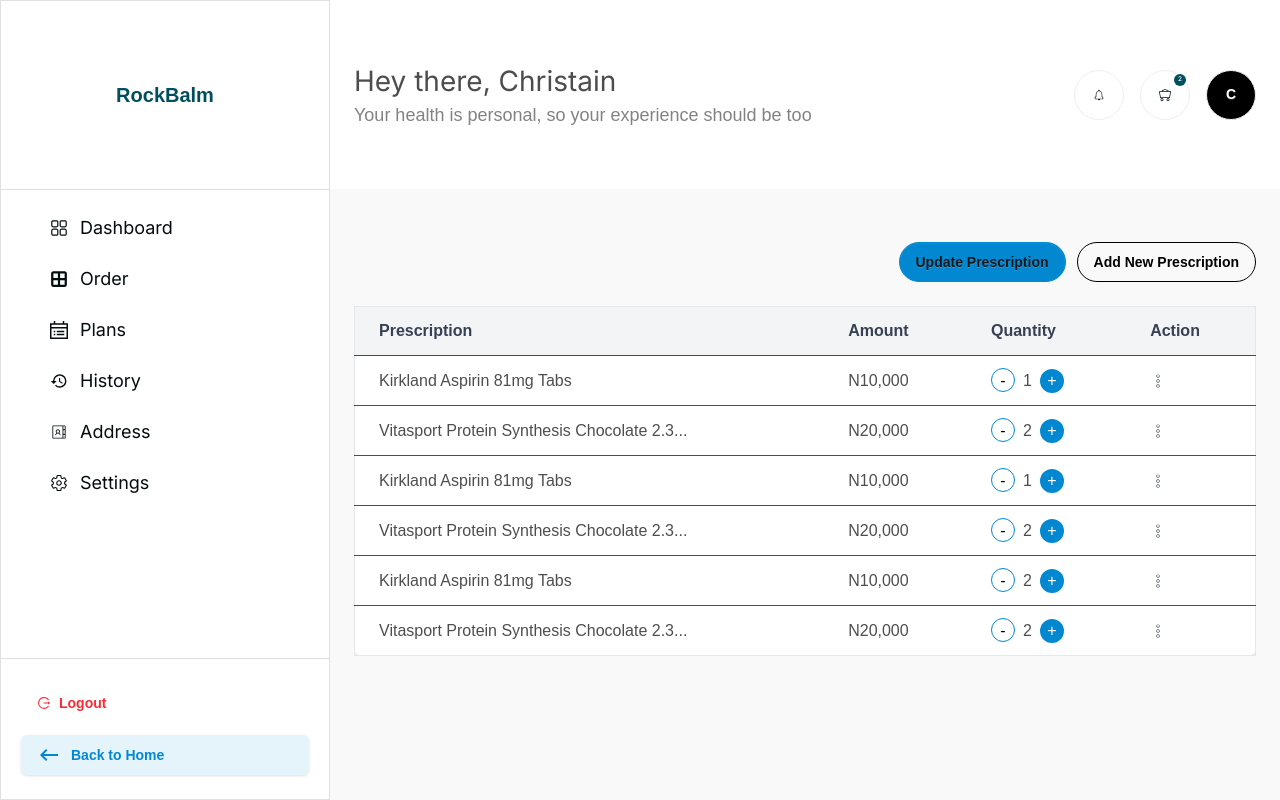
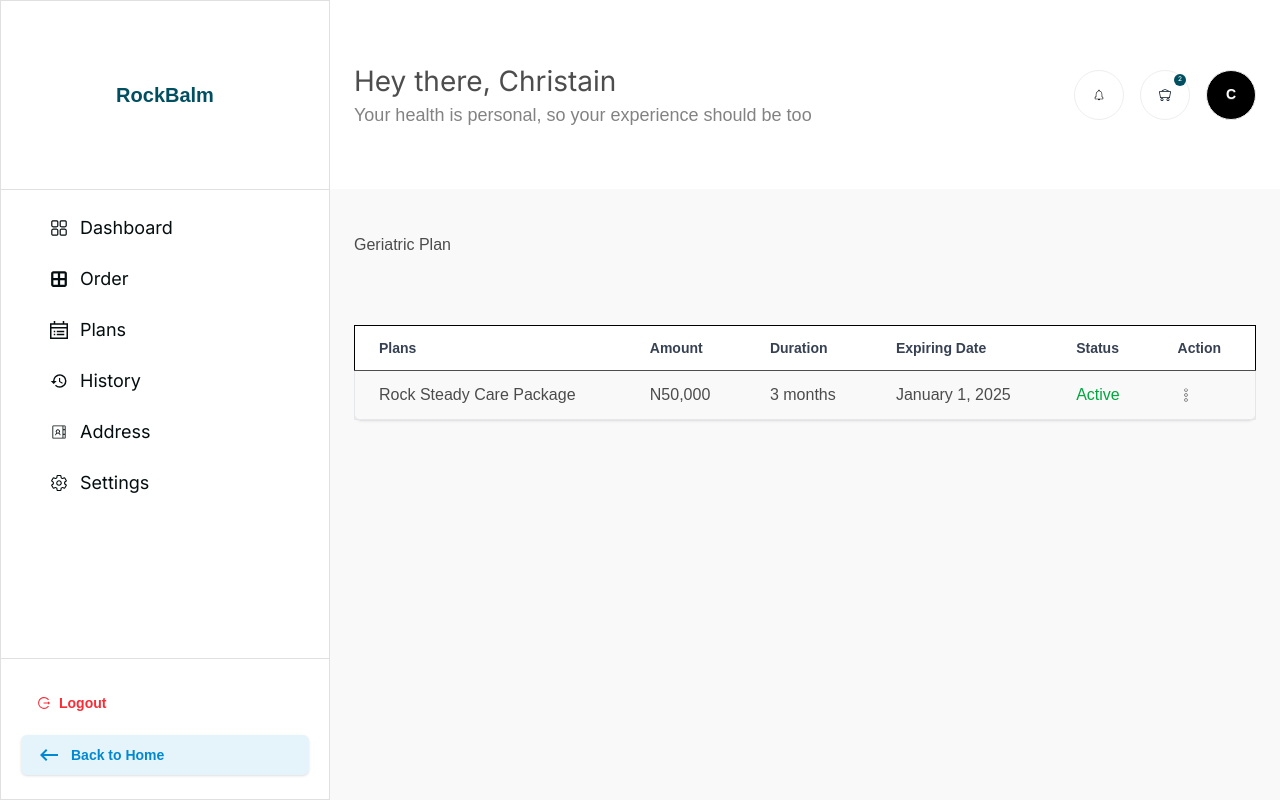
Before and after one commit to kentworld08/RockBalm, a Next.js app: page /Dashboard in a window 1280 px wide. Built offline with nearby package versions, Linux system fonts and the light colour scheme.

Commit message:
feat(Home): add Plans

```diff
--- a/app/Dashboard/page.tsx
+++ b/app/Dashboard/page.tsx
@@ -4,11 +4,12 @@ import AddPrescription from "@/components/Dashboard/AddPrescription";
 import DashboardNav from "@/components/Dashboard/DashBoardNavbar";
 import { LastOder } from "@/components/Dashboard/latestOrder";
 import Order from "@/components/Dashboard/Order";
+import Plans from "@/components/Dashboard/Plans";
 import DashboardSidebar from "@/components/Dashboard/Sidebar";
 import { useState } from "react";
 
 const DashboardPage = () => {
-  const [isActive, setisActive] = useState<string>("order");
+  const [isActive, setisActive] = useState<string>("plans");
   const [addPrescription, setAddPrescription] = useState<boolean>(false);
 
   console.log(isActive);
@@ -26,6 +27,7 @@ const DashboardPage = () => {
           {isActive === "order" && (
             <Order setaddprescription={setAddPrescription} />
           )}
+          {isActive === "plans" && <Plans />}
         </div>
       </div>
       {addPrescription && (
--- a/app/LayoutClient.tsx
+++ b/app/LayoutClient.tsx
@@ -12,7 +12,7 @@ export default function LayoutClient({
   const pathname = usePathname();
 
   // Only show Navbar and Footer on the home page
-  const showLayout = pathname === "/";
+  const showLayout = pathname !== "/Dashboard";
 
   return (
     <>
--- /dev/null
+++ b/app/Plans/page.tsx
@@ -0,0 +1,12 @@
+import GeriatricCarePlans from "@/components/Plans/GeriatricCarePlans";
+import React from "react";
+
+const PlansPage = () => {
+  return (
+    <main className="bg-white py-[130px] flex flex-col justify-center items-center w-full text-center">
+      <GeriatricCarePlans />
+    </main>
+  );
+};
+
+export default PlansPage;
--- /dev/null
+++ b/components/Dashboard/Plans.tsx
@@ -0,0 +1,76 @@
+"use client";
+
+import { useState } from "react";
+import { CiMenuKebab } from "react-icons/ci";
+
+const orders = [
+  {
+    plans: "Rock Steady Care Package",
+    amount: "N50,000",
+    duration: "3 months",
+    exp: "January 1, 2025",
+    status: "Active",
+    action: <CiMenuKebab />,
+  },
+];
+
+const Plans = () => {
+  const [active, setActive] = useState(false);
+  return (
+    <div>
+      <div className="py-11">Geriatric Plan</div>
+
+      <div className="overflow-x-auto mt-6 h-96">
+        <table className="min-w-full border border-gray-200 rounded-lg shadow-sm">
+          <thead className="bg-white border-[1px] border-black text-gray-700 text-sm">
+            <tr>
+              <th className="px-6 py-3 text-left">Plans</th>
+              <th className="px-6 py-3 text-left">Amount</th>
+              <th className="px-6 py-3 text-left">Duration</th>
+              <th className="px-6 py-3 text-left">Expiring Date</th>
+              <th className="px-6 py-3 text-left">Status</th>
+              <th className="px-6 py-3 text-left">Action</th>
+            </tr>
+          </thead>
+          <tbody>
+            {orders.map((order, index) => (
+              <tr
+                key={index}
+                className="border-t hover:bg-gray-50 transition-all duration-200"
+              >
+                <td className="px-6 py-3">{order.plans}</td>
+                <td className="px-6 py-3">{order.amount}</td>
+                <td className="px-6 py-3">{order.duration}</td>
+                <td className="px-6 py-3">{order.exp}</td>
+                <td
+                  className={`px-6 py-3 font-medium ${
+                    order.status === "Active"
+                      ? "text-green-600"
+                      : order.status === "Pending"
+                      ? "text-[#FF9500]"
+                      : "text-[#51A993] border-[#51A993]"
+                  }`}
+                >
+                  {order.status}
+                </td>
+                <td
+                  onClick={() => setActive((prev) => !prev)}
+                  className="px-6 py-3 cursor-pointer relative"
+                >
+                  {order.action}
+                  {active && (
+                    <span className="top-12 py-5 px-4 bg-white flex flex-col absolute -left-37 md:text-[14px] rounded-sm">
+                      <p className="">View Prescription Details</p>
+                      <p>Delete Prescription</p>
+                    </span>
+                  )}
+                </td>
+              </tr>
+            ))}
+          </tbody>
+        </table>
+      </div>
+    </div>
+  );
+};
+export default Plans;
--- /dev/null
+++ b/components/Plans/GeriatricCarePlans.tsx
@@ -0,0 +1,30 @@
+import Image from "next/image";
+
+const GeriatricCarePlans = () => {
+  return (
+    <div className="text-primary">
+      <h1 className="md:text-4xl font-alfa-slab mb-2.5 md:w-[415px] justify-self-center">
+        Personalized Geriatric Care Plans
+      </h1>
+      <p className="font-inter font-medium md:text-[18px] md:w-[625px]">
+        Comprehensive care plans designed specifically for elderly patients,
+        with ongoing support and monitoring to ensure the best quality of life.
+      </p>
+      <button className="bg-secondary text-white btn border-secondary md:text-[14px] font-inter mt-9 rounded-full">
+        Explore Our Plans
+      </button>
+
+      <figure className="mt-6 w-screen relative left-1/2 right-1/2 -mx-[50vw]">
+        <Image
+          src="/GeriatricCarePlans.png"
+          alt="GeriatricCarePlans"
+          width={1920}
+          height={600}
+          className="w-screen h-auto object-cover"
+        />
+      </figure>
+    </div>
+  );
+};
+
+export default GeriatricCarePlans;
```
Also changed, not shown: public/GeriatricCarePlans.png (added).
